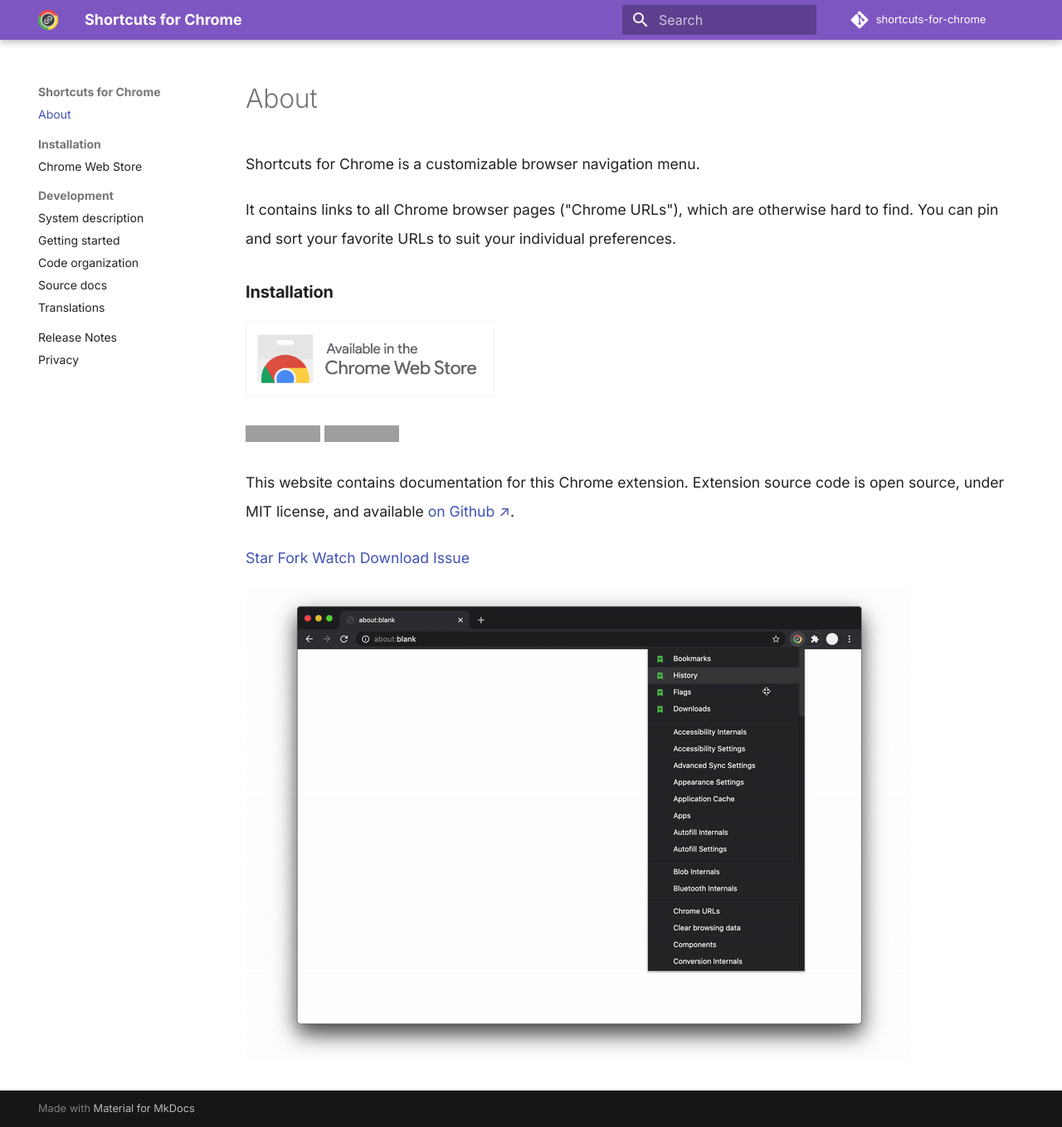
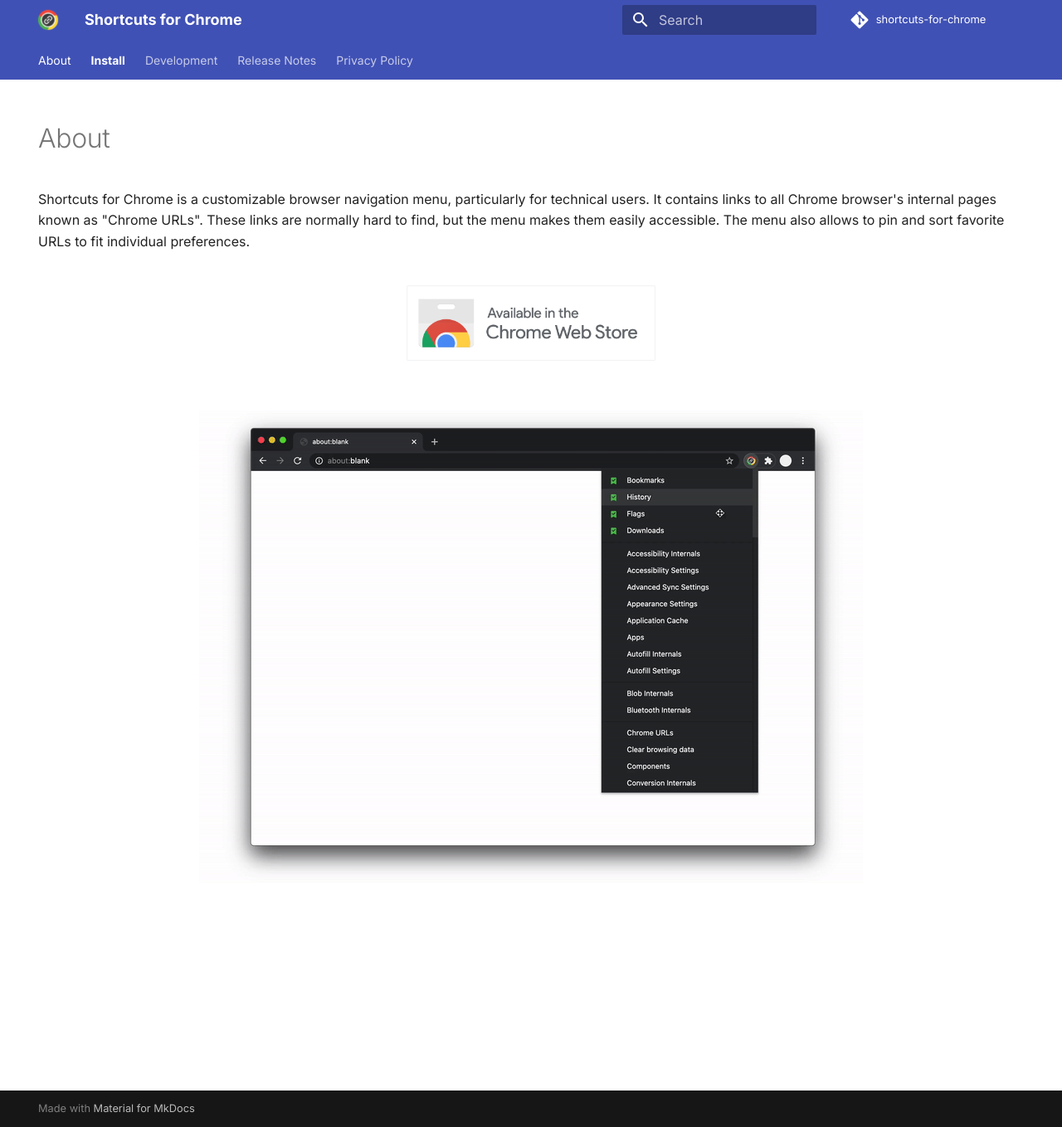
Before and after one commit to MobileFirstLLC/shortcuts-for-chrome, an MkDocs documentation site: the page built from docs/docs/index.md, in a window 1280 px wide and 1359 px high. Shown: the whole window at 83% size. Built offline with MkDocs 1.6.1 and Material for MkDocs 9.7.7, drawn with Linux system fonts in a browser that asks for light colours; comment, search, counter and statistics services are not loaded; grey boxes are pictures that could not be loaded.

Commit message:
update docs

```diff
--- a/docs/docs/index.md
+++ b/docs/docs/index.md
@@ -1,54 +1,23 @@
-Shortcuts for Chrome is a customizable browser navigation menu.
+---
+hide:
+- navigation
+- toc
+---
 
-It contains links to all Chrome browser pages ("Chrome URLs"), which are otherwise hard to find.
-You can pin and sort your favorite URLs to suit your individual preferences.
+<div class="lead">
+Shortcuts for Chrome is a customizable browser navigation menu, particularly for technical users.
+It contains links to all Chrome browser's internal pages known as "Chrome URLs".
+These links are normally hard to find, but the menu makes them easily accessible.
+The menu also allows to pin and sort favorite URLs to fit individual preferences.
+</div>
 
-### **Installation**
+[![install at chrome web store][badge]{id=install}][cws]
 
-[!["install at chrome web store"][badge]][cws]
+!["preview][preview]{id=preview}
 
-[!["users"][user_shield]][cws]  [!["rating"][rate_shield]][cws]
-
-This website contains documentation for this Chrome extension.
-Extension source code is open source, under MIT license, and available [on Github ↗][gh].
-
-[//]: # (github buttons)
-<a class="github-button"
-href="https://github.com/MobileFirstLLC/shortcuts-for-chrome"
-data-color-scheme="light" data-icon="octicon-star" data-size="large"
-aria-label="Star MobileFirstLLC/shortcuts-for-chrome on GitHub">Star</a>
-<a class="github-button"
-href="https://github.com/MobileFirstLLC/shortcuts-for-chrome/fork"
-data-color-scheme="light" data-icon="octicon-repo-forked" data-size="large"
-aria-label="Fork MobileFirstLLC/shortcuts-for-chrome on GitHub">Fork</a>
-<a class="github-button"
-href="https://github.com/MobileFirstLLC/shortcuts-for-chrome/subscription"
-data-color-scheme="light" data-icon="octicon-eye" data-size="large"
-aria-label="Watch MobileFirstLLC/shortcuts-for-chrome on GitHub">Watch</a>
-<a class="github-button"
-href="https://github.com/MobileFirstLLC/shortcuts-for-chrome/archive/main.zip"
-data-color-scheme="light" data-icon="octicon-download" data-size="large"
-aria-label="Download MobileFirstLLC/shortcuts-for-chrome on GitHub">Download</a>
-<a class="github-button"
-href="https://github.com/MobileFirstLLC/shortcuts-for-chrome/issues"
-data-color-scheme="light" data-icon="octicon-issue-opened" data-size="large"
-aria-label="Issue MobileFirstLLC/shortcuts-for-chrome on GitHub">Issue</a>
-
-!["preview][preview]
-
-<style>
-article p{font-size: 110%; line-height: 2; margin:1rem auto;}
-article #installation + p img {width: 90%; max-width: 300px}
-</style>
 
 [cws]: https://chrome.google.com/webstore/detail/jnmekaomnicdcpgdndekkmojfomifjal
-
-[gh]: https://github.com/MobileFirstLLC/shortcuts-for-chrome
-
 [badge]: https://raw.githubusercontent.com/MobileFirstLLC/shortcuts-for-chrome/main/assets/badge.png
-
 [preview]: https://raw.githubusercontent.com/MobileFirstLLC/shortcuts-for-chrome/main/assets/preview.gif
-
-[user_shield]: https://img.shields.io/chrome-web-store/users/jnmekaomnicdcpgdndekkmojfomifjal?style=flat
-
-[rate_shield]: https://img.shields.io/chrome-web-store/stars/jnmekaomnicdcpgdndekkmojfomifjal?style=flat
+[user_shield]: https://img.shields.io/chrome-web-store/users/jnmekaomnicdcpgdndekkmojfomifjal?style=flat-square
+[rate_shield]: https://img.shields.io/chrome-web-store/stars/jnmekaomnicdcpgdndekkmojfomifjal?style=flat-square
--- /dev/null
+++ b/docs/docs/style.css
@@ -0,0 +1,29 @@
+.md-content__inner {
+    padding-bottom: 2rem
+}
+
+.md-tabs  li:nth-child(2) > a {
+    font-weight: 800; opacity: 1!important;}
+
+
+#install {
+    width: 90%;
+    max-width: 300px;
+    margin: 2rem auto;
+    display: block;
+}
+
+#preview {
+    display: block;
+    margin: 3rem auto;
+}
+
+#langs{
+    line-height: 1.5rem;
+    font-size: 0.7rem;
+}
+
+.POButton{
+    margin-top:2rem;
+    margin-bottom: 2rem;
+}
--- a/docs/mkdocs.yml
+++ b/docs/mkdocs.yml
@@ -3,62 +3,67 @@
 docs_dir: docs
 site_url: https://oss.mobilefirst.me/shortcuts-for-chrome/
 repo_url: https://github.com/MobileFirstLLC/shortcuts-for-chrome
-repo_name: "shortcuts-for-chrome"
+repo_name: shortcuts-for-chrome
 edit_uri: blob/main/docs/pages
 use_directory_urls: true
 
 nav:
   - About: index.md
-  - "Installation":
+  - Install:
     - Chrome Web Store: https://chrome.google.com/webstore/detail/shortcuts-for-chrome/jnmekaomnicdcpgdndekkmojfomifjal
   - Development:
-    - System description: dev_guide.md
-    - Getting started: start.md
-    - Code organization: organization.md
-    - Source docs: api.md
+    - Getting Started: start.md
     - Translations : translate.md
+    - Source Documentation: api.md
   - Release Notes: changelog.md
-  - Privacy: privacy.md
+  - Privacy Policy: privacy.md
 
 extra_css:
   - style.css
-extra_javascript:
-  - "https://buttons.github.io/buttons.js"
-  - "https://www.googletagmanager.com/gtag/js?id=G-6XB4XDVPX3"
 
 theme:
   name: material
-  logo: '/shortcuts-for-chrome/favicon.png'
-  favicon: '/shortcuts-for-chrome/favicon.png'
+  logo: /shortcuts-for-chrome/favicon.png
+  favicon: /shortcuts-for-chrome/favicon.png
   features:
     - content.code.annotate
+    - navigation.tabs
     - navigation.expand
     - navigation.sections
+    - navigation.instant
     - navigation.top
+    - toc.integrate
     - content.code.annotate
-    - navigation.toc
-    - toc.integrate
   palette:
     scheme: light
-    primary: deep purple
-    accent: purple
+    primary: indigo
+    accent: blue
+
   font:
     text: Inter
-    code: 'Roboto Mono'
+    code: Roboto Mono
 
 markdown_extensions:
+  - pymdownx.highlight:
+      use_pygments: true
+      linenums: true
+      linenums_style: pymdownx.inline
+      anchor_linenums: true
+  - pymdownx.emoji:
+      emoji_index: !!python/name:materialx.emoji.twemoji
+      emoji_generator: !!python/name:materialx.emoji.to_svg
   - toc:
       permalink: true
       toc_depth: 2
   - admonition
   - pymdownx.magiclink
   - pymdownx.snippets
-  - pymdownx.highlight:
-      use_pygments: true
-      linenums: true
-      linenums_style: pymdownx.inline
-      anchor_linenums: true
   - pymdownx.inlinehilite
   - pymdownx.snippets
   - pymdownx.superfences
   - meta
+  - admonition
+  - attr_list
+  - md_in_html
+  - def_list
+  - footnotes
```
Also changed, not shown: docs/docs/changelog.md (+1 -0 lines), docs/docs/dev_guide.md (deleted, +0 -24 lines), docs/docs/organization.md (deleted, +0 -15 lines), docs/docs/privacy.md (+16 -8 lines), docs/docs/start.md (+70 -19 lines), docs/docs/translate.md (+19 -30 lines), docs/style.css (deleted, +0 -11 lines).
